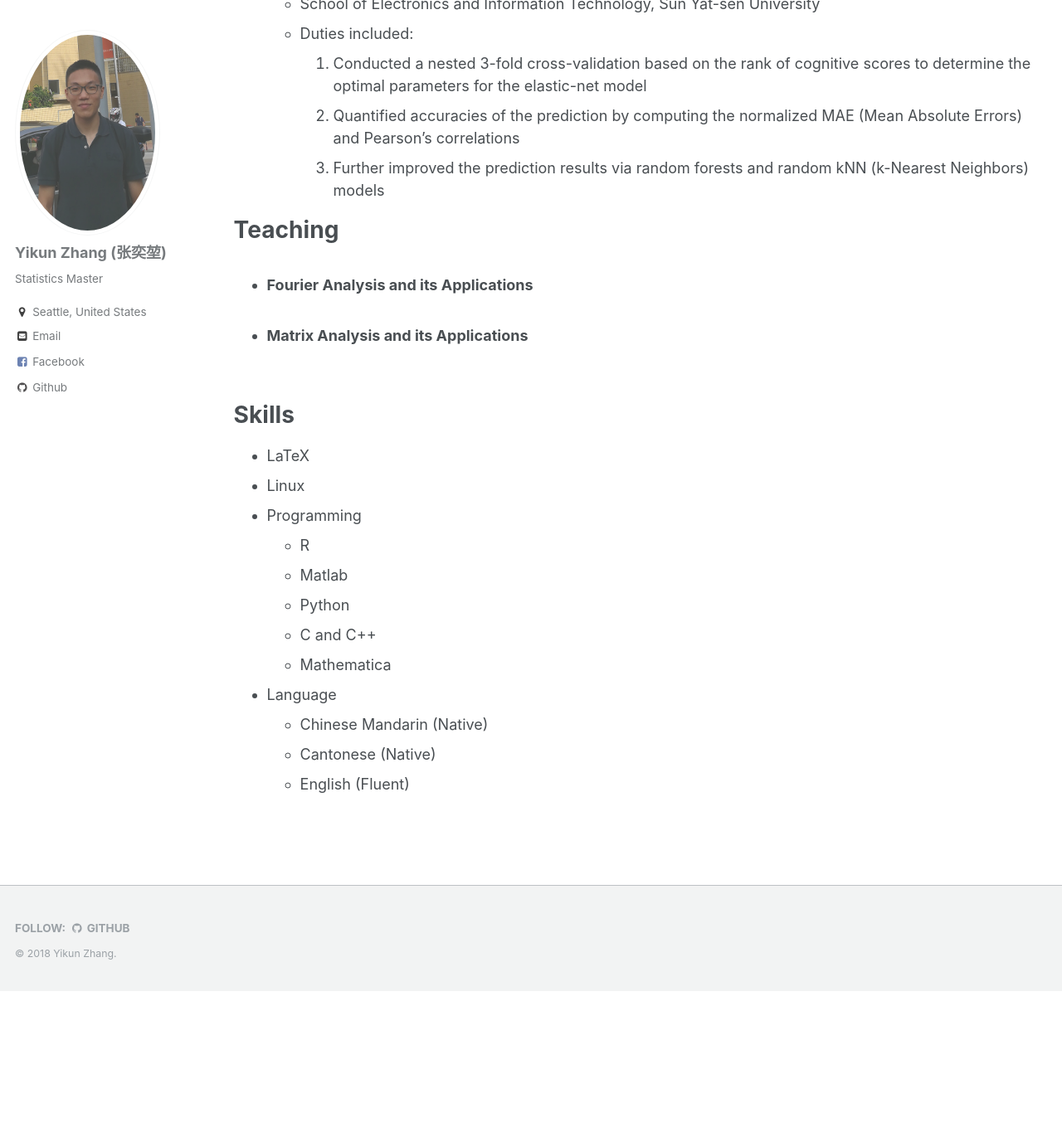
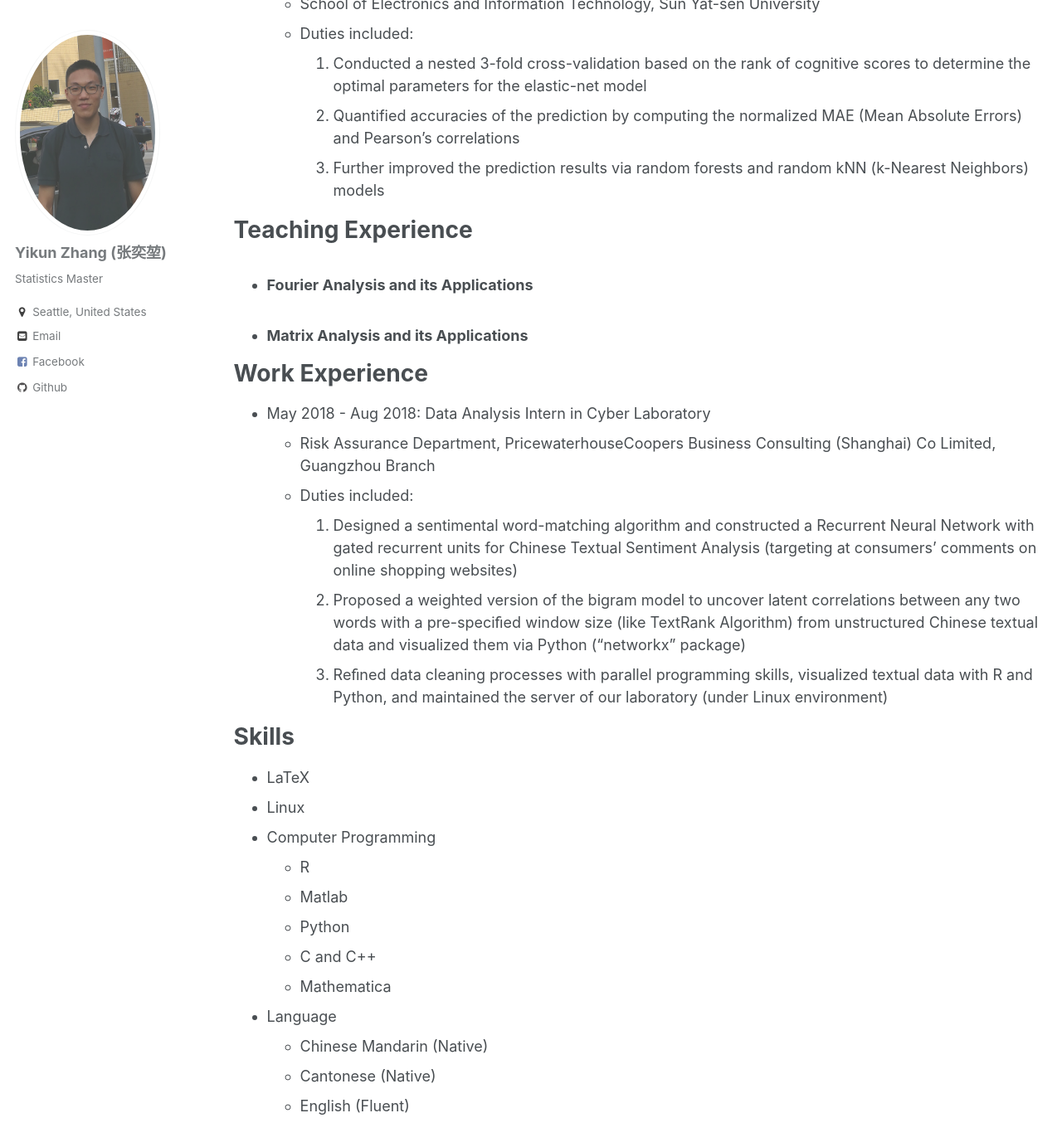
Before and after one commit to zhangyk8/zhangyk8.github.io, a Jekyll site: the page built from _pages/cv.md, in a window 1280 px wide and 1400 px high, scrolled down 758 px. Shown: the top 1383 px of the window at 83% size. Built offline with Jekyll 4.4.1, drawn with Linux system fonts in a browser that asks for light colours; before the commit the page ends 1953 px from its top, so only the background shows below that.

Commit message:
Update cv.md

```diff
--- a/_pages/cv.md
+++ b/_pages/cv.md
@@ -32,18 +32,26 @@ Research Experience
     2. Quantified accuracies of the prediction by computing the normalized MAE (Mean Absolute Errors) and Pearson’s correlations
     3.  Further improved the prediction results via random forests and random kNN (k-Nearest Neighbors) models
 
-Teaching
+Teaching Experience
 ======
    <ul>{% for post in site.teaching %}
       {% include archive-single-cv.html %}
    {% endfor %}</ul>
 
+Work Experience
+======
+* May 2018 - Aug 2018: Data Analysis Intern in Cyber Laboratory
+  * Risk Assurance Department, PricewaterhouseCoopers Business Consulting (Shanghai) Co Limited, Guangzhou Branch
+  * Duties included:
+    1. Designed a sentimental word-matching algorithm and constructed a Recurrent Neural Network with gated recurrent units for Chinese Textual Sentiment Analysis (targeting at consumers’ comments on online shopping websites)
+    2. Proposed a weighted version of the bigram model to uncover latent correlations between any two words with a pre-speciﬁed window size (like TextRank Algorithm) from unstructured Chinese textual data and visualized them via Python (“networkx” package)
+    3. Reﬁned data cleaning processes with parallel programming skills, visualized textual data with R and Python, and maintained the server of our laboratory (under Linux environment)
 
 Skills
 ======
 * LaTeX
 * Linux
-* Programming
+* Computer Programming
   * R
   * Matlab
   * Python
```
